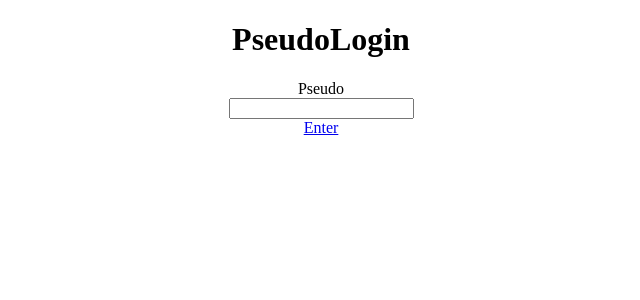
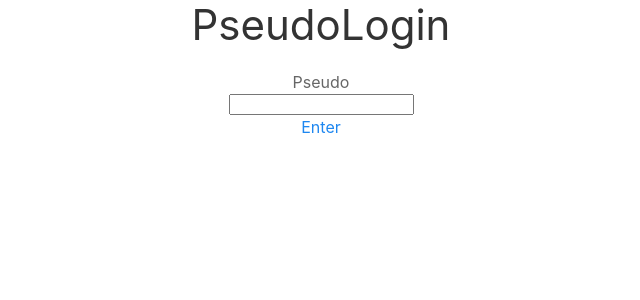
Before and after one commit to thxmr/chat-with-me, a React (Create React App) app in the folder client/: page / in a window 1280 px wide. Shown: the top 300 px of the page, without its empty margins (319-959 px from the left). Built offline with nearby package versions, Linux system fonts and the light colour scheme.

Commit message:
enhance/added UIKit dependency and css override

```diff
--- a/client/public/index.html
+++ b/client/public/index.html
@@ -10,10 +10,13 @@
 		content="React and Node Chat Application "
 		/>
 		<link rel="manifest" href="%PUBLIC_URL%/manifest.json" />
+		<link rel="stylesheet" href="https://cdn.jsdelivr.net/npm/uikit@3.16.1/dist/css/uikit.min.css" />
 		<title>Chat with me !</title>
 	</head>
 	<body>
 		<noscript>You need to enable JavaScript to run this app.</noscript>
 		<div id="root"></div>
+		<script src="https://cdn.jsdelivr.net/npm/uikit@3.16.1/dist/js/uikit.min.js"></script>
+		<script src="https://cdn.jsdelivr.net/npm/uikit@3.16.1/dist/js/uikit-icons.min.js"></script>
 	</body>
 </html>
--- /dev/null
+++ b/client/src/App.css
@@ -0,0 +1,15 @@
+html, body, #root{
+    height: 100%;
+}
+
+html, body, #root, label, p, button, textarea{
+    color: white !important;
+}
+
+.uk-button:disabled{
+    opacity: 0.5;
+}
+
+.uk-button{
+    color: white !important;
+}
```
